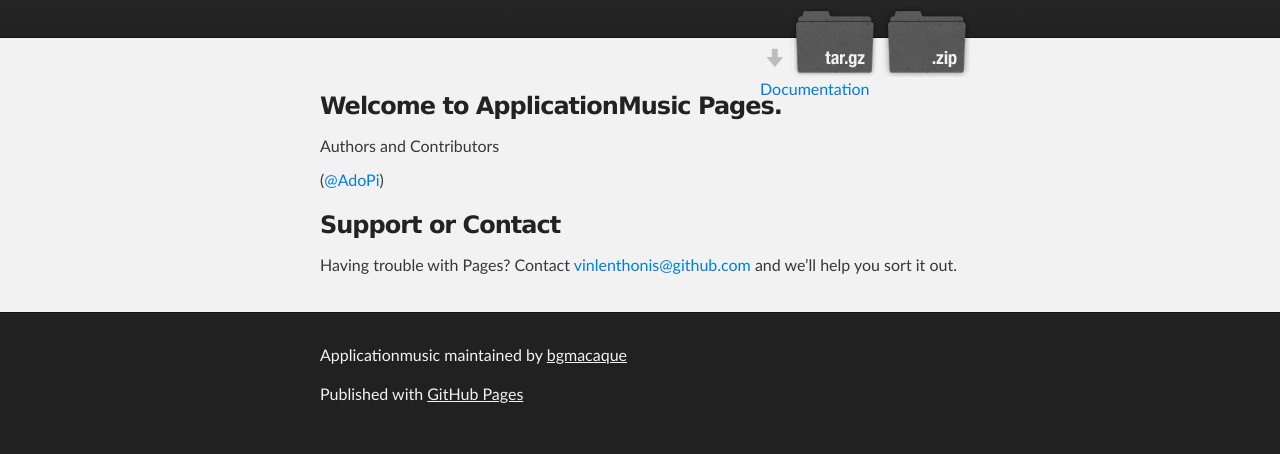
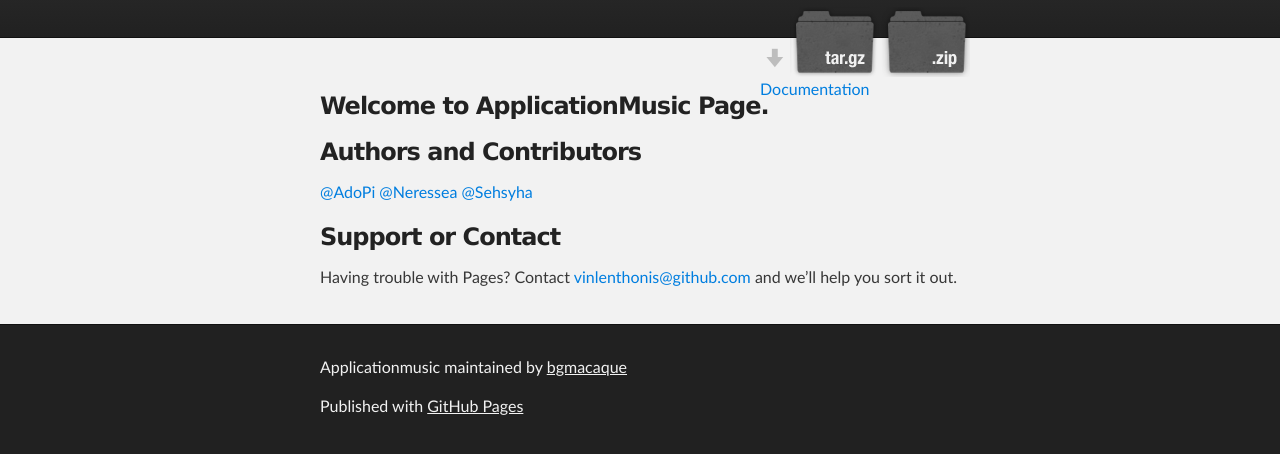
Before and after one commit to bgmacaque/applicationmusic, a plain HTML site: page index.html in a window 1280 px wide. Shown: the part 136-590 px from the top of the page. Drawn offline with Linux system fonts and the light colour scheme.

Commit message:
Update index.html

```diff
--- a/index.html
+++ b/index.html
@@ -33,14 +33,17 @@
     <div id="main_content_wrap" class="outer">
       <section id="main_content" class="inner">
         <h3>
-<a name="welcome-to-github-pages" class="anchor" href="#welcome-to-github-pages"><span class="octicon octicon-link"></span></a>Welcome to ApplicationMusic Pages.</h3>
+<a name="welcome-to-github-pages" class="anchor" href="#welcome-to-github-pages"><span class="octicon octicon-link"></span></a>Welcome to ApplicationMusic Page.</h3>
 
 
 
-
+<h3>
 <a name="authors-and-contributors" class="anchor" href="#authors-and-contributors"><span class="octicon octicon-link"></span></a>Authors and Contributors</h3>
-
-<p>(<a href="https://github.com/AdoPi" class="user-mention">@AdoPi</a>)</p>
+</h3>
+<p><a href="https://github.com/AdoPi" class="user-mention">@AdoPi</a>
+   <a href="https://github.com/AdoPi" class="user-mention">@Neressea</a>
+   <a href="https://github.com/AdoPi" class="user-mention">@Sehsyha</a>
+</p>
 
 <h3>
 <a name="support-or-contact" class="anchor" href="#support-or-contact"><span class="octicon octicon-link"></span></a>Support or Contact</h3>
```
